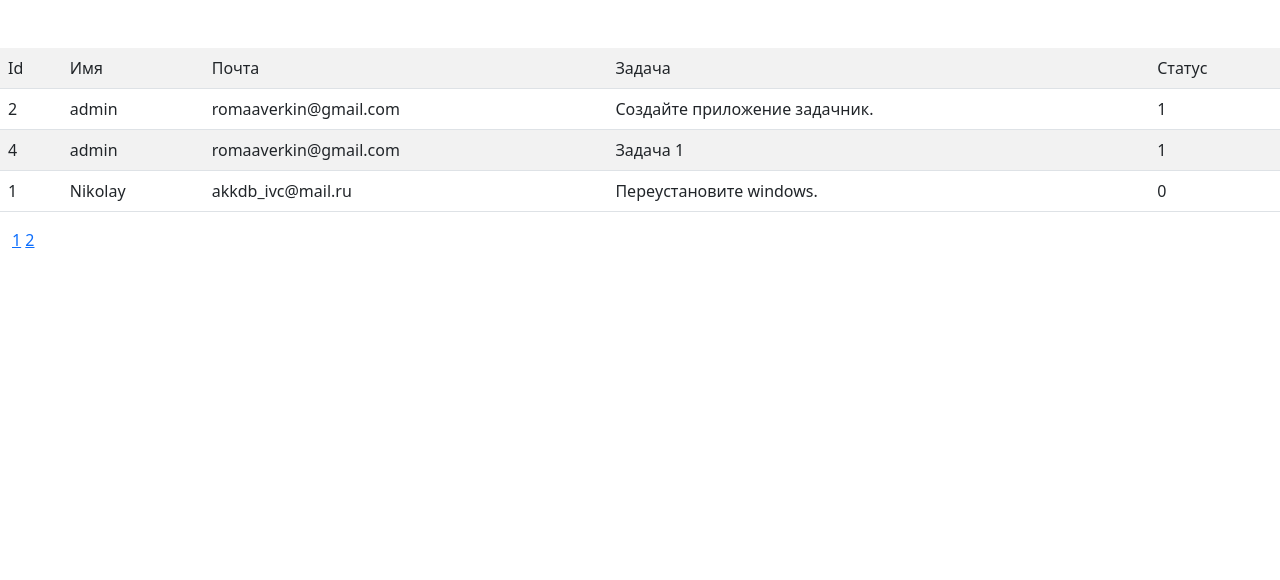
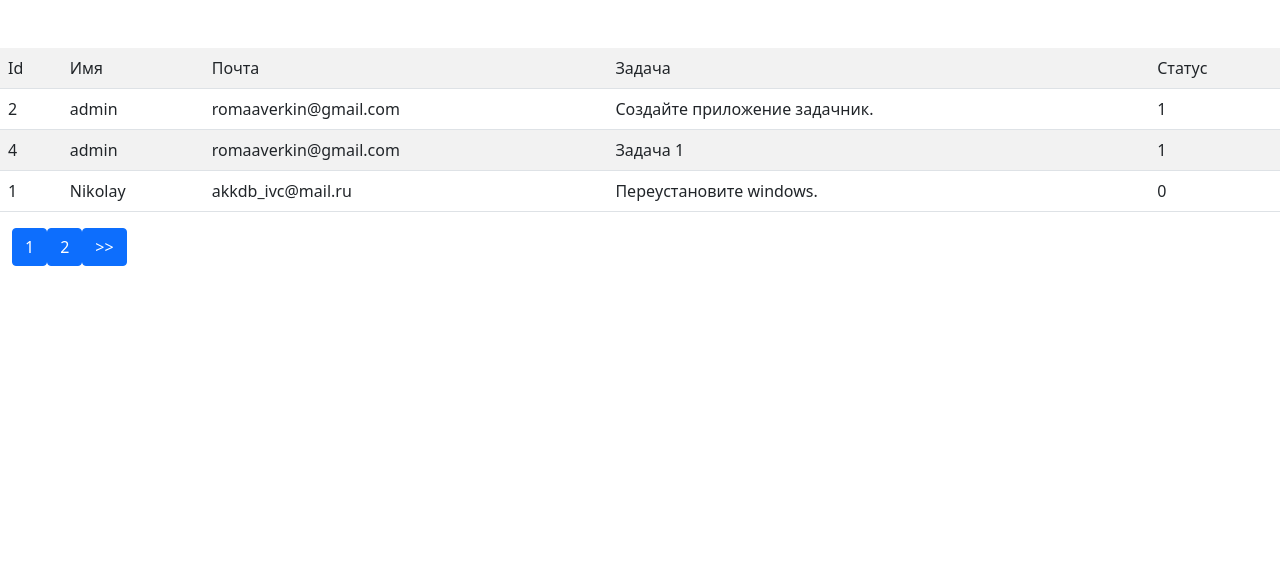
Before and after one commit to romaaverkin/mvctaskbook.loc, a PHP site: page / in a window 1280 px wide. Shown: the part 56-636 px from the top of the page. Run offline with PHP 8.4, Linux system fonts and the light colour scheme; data comes from the database, SQL or seed files in the repository.

Commit message:
Простая пагинация. Footer не наезжает при малой ширине экрана

```diff
--- a/application/controllers/controller_main.php
+++ b/application/controllers/controller_main.php
@@ -16,7 +16,6 @@ class Controller_Main extends Controller
         if (!array_search($sorting_type, $sorting_type_array)) $sorting_type = 'asc';
 
         $page = (isset($_GET['page'])) ? $_GET['page'] : 1;
-
         $num_per_page = 3;
         $start_from = ($page - 1) * 3;
 
@@ -27,6 +26,6 @@ class Controller_Main extends Controller
 
         $data = $task_model->get_task_list($sorting, $sorting_type, $start_from, $num_per_page);
 
-        $this->view->generate('main_view.php', 'template_view.php', $data, $total_page, $sorting, $sorting_type);
+        $this->view->generate('main_view.php', 'template_view.php', $data, $page, $total_page, $sorting, $sorting_type);
     }
 }
--- a/application/core/view.php
+++ b/application/core/view.php
@@ -10,7 +10,7 @@ class View
     $template_file - общий для всех страниц шаблон;
     $data - массив, содержащий элементы контента страницы. Обычно заполняется в модели.
     */
-    function generate($content_view, $template_view, $data = null, $total_page = null, $sorting = null, $sorting_type = null)
+    function generate($content_view, $template_view, $data = null, $page = null, $total_page = null, $sorting = null, $sorting_type = null)
     {
 
         /*
--- a/application/views/main_view.php
+++ b/application/views/main_view.php
@@ -20,10 +20,19 @@
                 <?php endforeach; ?>
             </table>
         </div>
-        <div>
+        <div class="pagination my_pagination">
+            <?php if ($page > 1): ?>
+                <a href="/?sort=<?= $sorting ?>&sort_type=<?= $sorting_type ?>&page=<?= $page - 1 ?>"
+                   class="btn btn-primary"><<</a>
+            <?php endif; ?>
             <?php for ($i = 1; $i <= $total_page; $i++): ?>
-                <a href="/?sort=<?= $sorting ?>&sort_type=<?= $sorting_type ?>&page=<?= $i ?>"><?= $i ?></a>
+                <a href="/?sort=<?= $sorting ?>&sort_type=<?= $sorting_type ?>&page=<?= $i ?>"
+                   class="btn btn-primary"><?= $i ?></a>
             <?php endfor; ?>
+            <?php if ($i - 1 > $page): ?>
+                <a href="/?sort=<?= $sorting ?>&sort_type=<?= $sorting_type ?>&page=<?= $page + 1 ?>"
+                   class="btn btn-primary">>></a>
+            <?php endif; ?>
         </div>
     </div>
 </section>
--- a/css/style.css
+++ b/css/style.css
@@ -1,4 +1,7 @@
-.tasks
-{
+.tasks {
     padding-bottom: 64px;
 }
+
+.my_pagination {
+    padding-bottom: 74px;
+}
```
